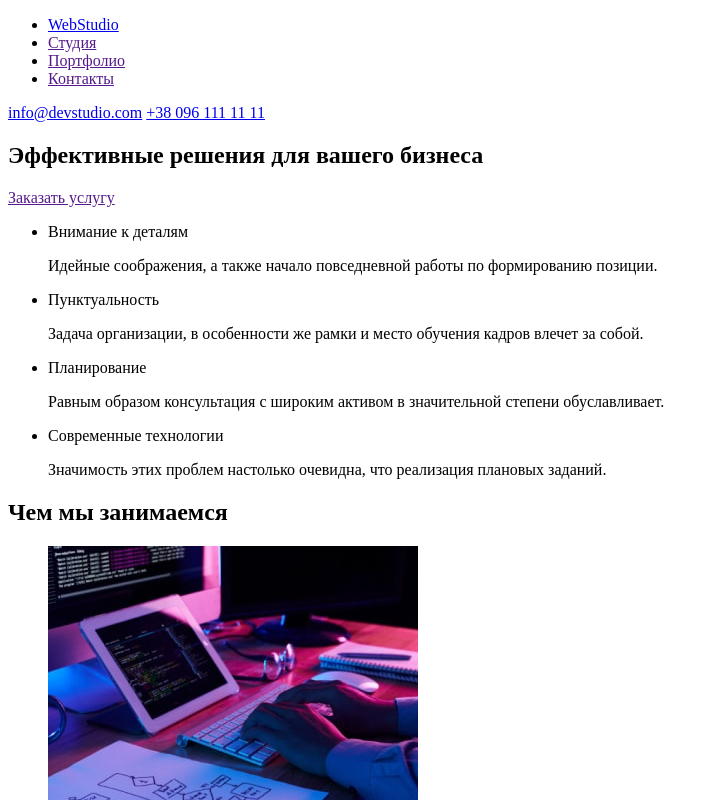
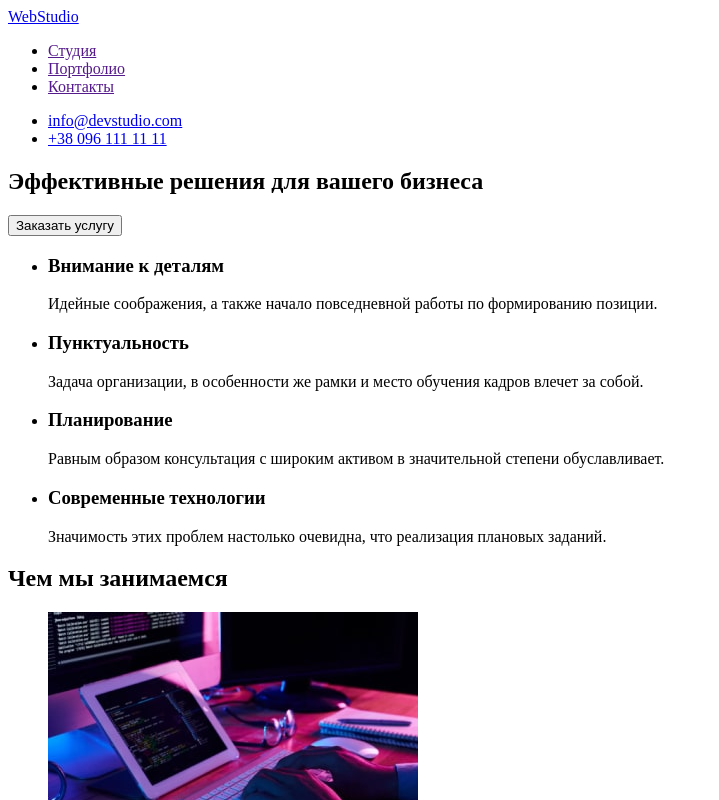
Before and after one commit to DmitriyNesterenko2404/goit-markup-hw-01, a plain HTML site: page index.html in a window 1280 px wide. Shown: the top 800 px of the page, without its empty margins (0-719 px from the left). Drawn offline with Linux system fonts and the light colour scheme.

Commit message:
Исправление тегов

```diff
--- a/index.html
+++ b/index.html
@@ -12,62 +12,62 @@
     <!--Верхняя линия-->
     <header>
         <nav>
+            <a href="./index.html">WebStudio</a>
             <ul>
-                <li><a href="./index.html">WebStudio</a></li>
                 <li><a href="">Студия</a></li>
                 <li><a href="">Портфолио</a></li>
                 <li><a href="">Контакты</a></li>
             </ul>
         </nav>
-        <a href="mailto:info@devstudio.com">info@devstudio.com</a>
-        <a href="tel:+380961111111">+38 096 111 11 11</a>
+
+        <ul>
+            <li><a href="mailto:info@devstudio.com">info@devstudio.com</a></li>
+            <li><a href="tel:+380961111111">+38 096 111 11 11</a></li>
+        </ul>
+
     </header>
 
     <main>
         <!--Шапка-->
         <section>
             <h1>Эффективные решения для вашего бизнеса</h1>
-            <a href="">Заказать услугу</a>
+            <button name="Заказать услугу">Заказать услугу</button>
         </section>
 
         <!--Особенности-->
+        <section>
             <h2 hidden>Особенности студии</h2>
             <ul>
                 <li>
-                <p>Внимание к деталям</p>
+                    <h3>Внимание к деталям</h3>
                     <p>Идейные соображения, а также начало повседневной работы по формированию позиции.</p>
                 </li>
-        </ul>
 
-        <ul>
                 <li>
-                <p>Пунктуальность</p>
+                    <h3>Пунктуальность</h3>
                     <p>Задача организации, в особенности же рамки и место обучения кадров влечет за собой.</p>
                 </li>
-        </ul>
 
-        <ul>
                 <li>
-                <p>Планирование</p>
+                    <h3>Планирование</h3>
                     <p>Равным образом консультация с широким активом в значительной степени обуславливает.</p>
                 </li>
-        </ul>
 
-        <ul>
                 <li>
-                <p>Современные технологии</p>
+                    <h3>Современные технологии</h3>
                     <p>Значимость этих проблем настолько очевидна, что реализация плановых заданий.</p>
                 </li>
             </ul>
+        </section>
 
         <!--Чем мы занимаемся-->
         <section>
             <h2>Чем мы занимаемся</h2>
 
             <ul>
-                <li><img src="./imagis/works/works1.jpg" alt="" width="370" height="294"></li>
-                <li><img src="./imagis/works/works2.jpg" alt="" width="370" height="294"></li>
-                <li><img src="./imagis/works/works3.jpg" alt="" width="370" height="294"></li>
+                <li><img src="./imagis/works/works1.jpg" alt="Консоль" width="370" height="294"></li>
+                <li><img src="./imagis/works/works2.jpg" alt="Мобильный телефон" width="370" height="294"></li>
+                <li><img src="./imagis/works/works3.jpg" alt="Планшет" width="370" height="294"></li>
             </ul>
         </section>
 
@@ -105,8 +105,8 @@
     <!--Подвал-->
     <footer>
         <address>
+            <a href="./index.html">WebStudio</a>
             <ul>
-                <li><a href="./index.html">WebStudio</a></li>
                 <li><a href="https://goo.gl/maps/JxcEm6r7qAbZ7r7h9" target="_blank" rel="noopener noreferrer">г. Киев,
                         пр-т Леси Украинки, 26</a></li>
                 <li><a href="mailto:info@devstudio.com">info@devstudio.com</a></li>
```
Lines whose indentation alone changed are shown as unchanged.
